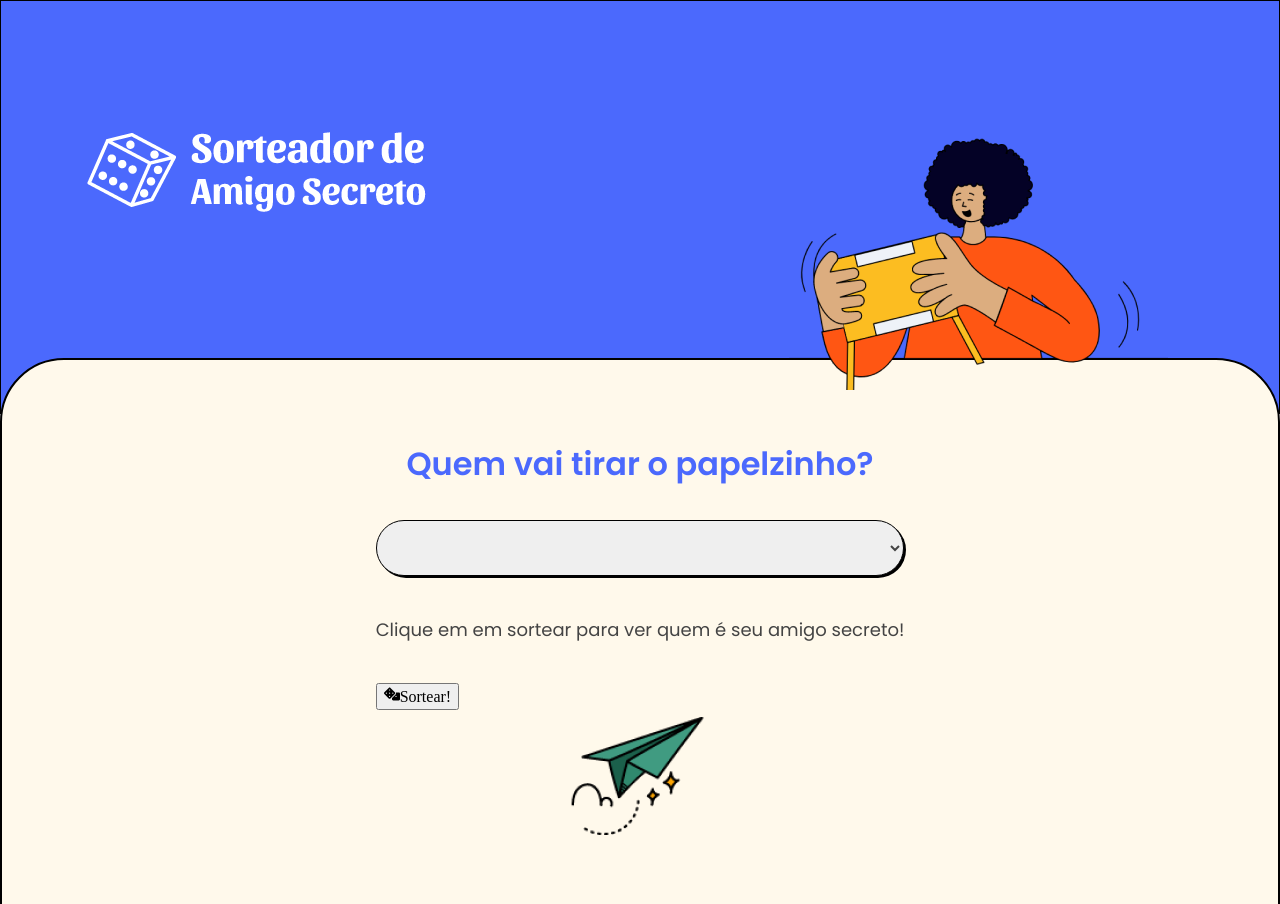
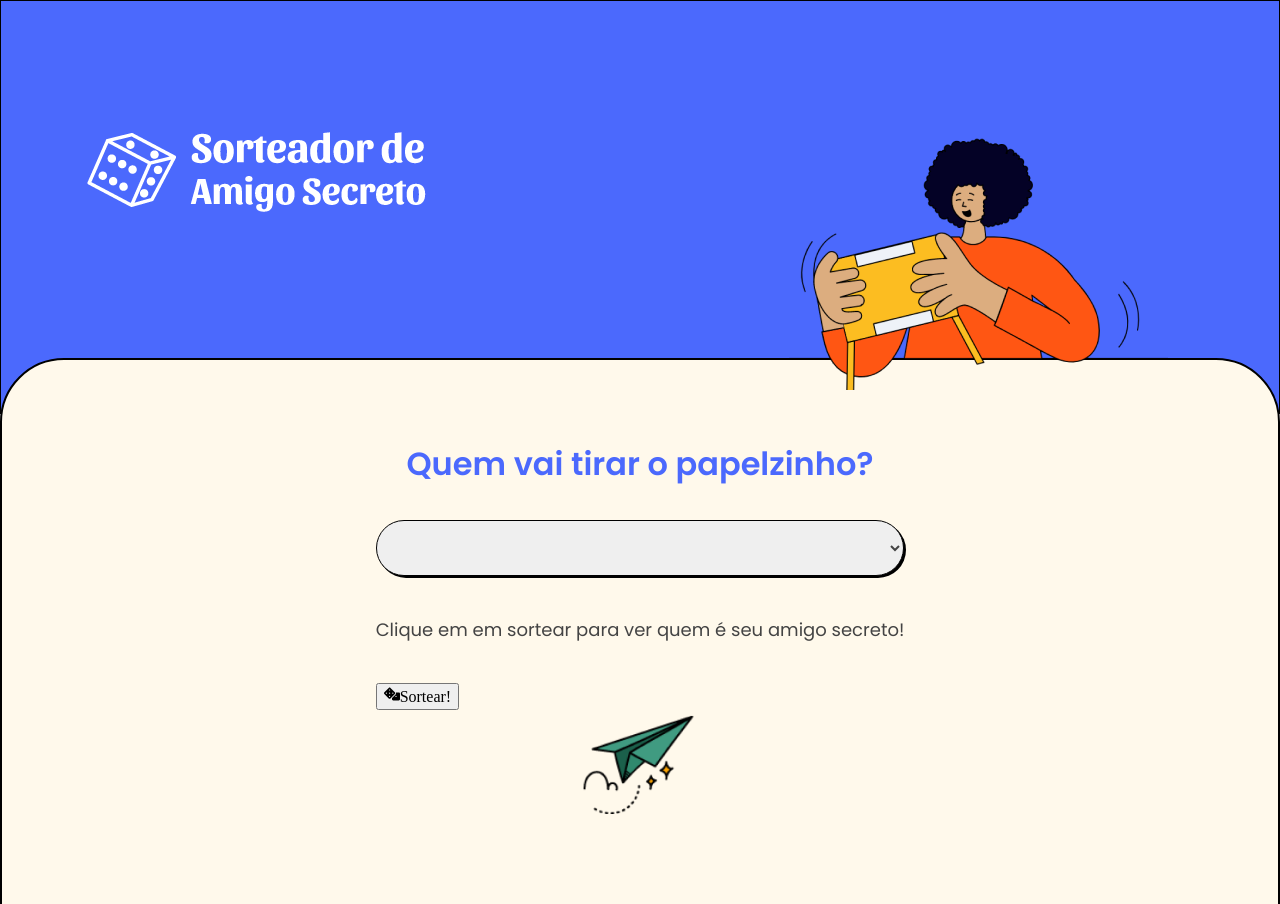
Before and after one commit to Melksedeque/amigo-secreto, a React (Vite) app: page /sorteio in a window 1280 px wide. Shown: the top 904 px of the page. Built offline with nearby package versions, Linux system fonts and the light colour scheme.

Commit message:
Estilo da imagem abaixo do resultado

```diff
--- a/src/pages/Sorteio/Sorteio.module.scss
+++ b/src/pages/Sorteio/Sorteio.module.scss
@@ -32,4 +32,8 @@
             font: 600 28px $fonte;
         }
     }
+    img {
+        height: auto;
+        width: 125px;
+    }
 }
```
